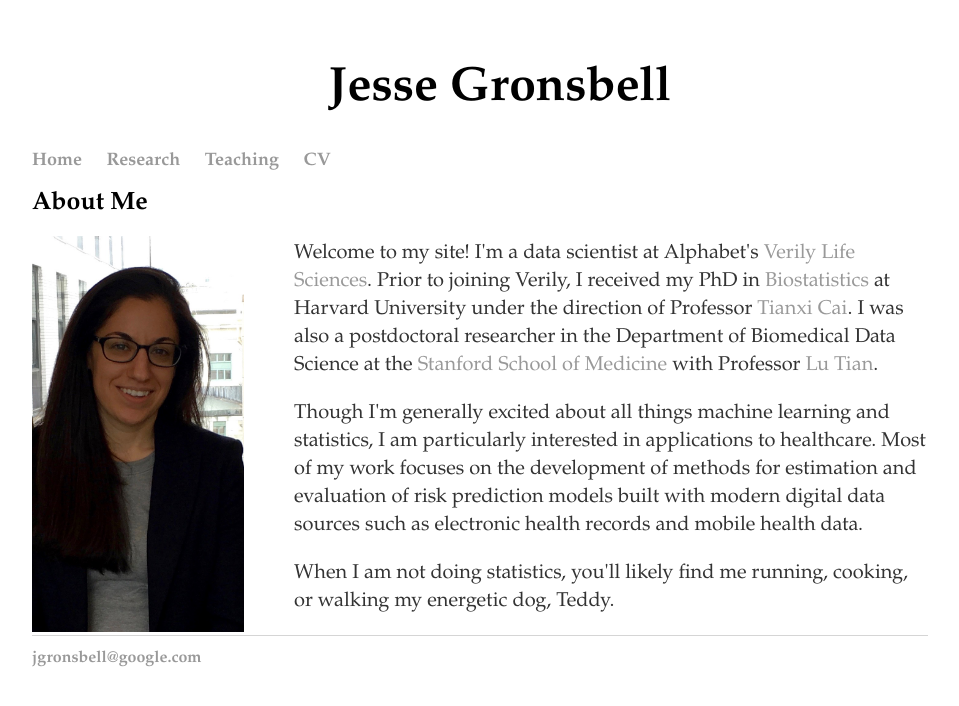
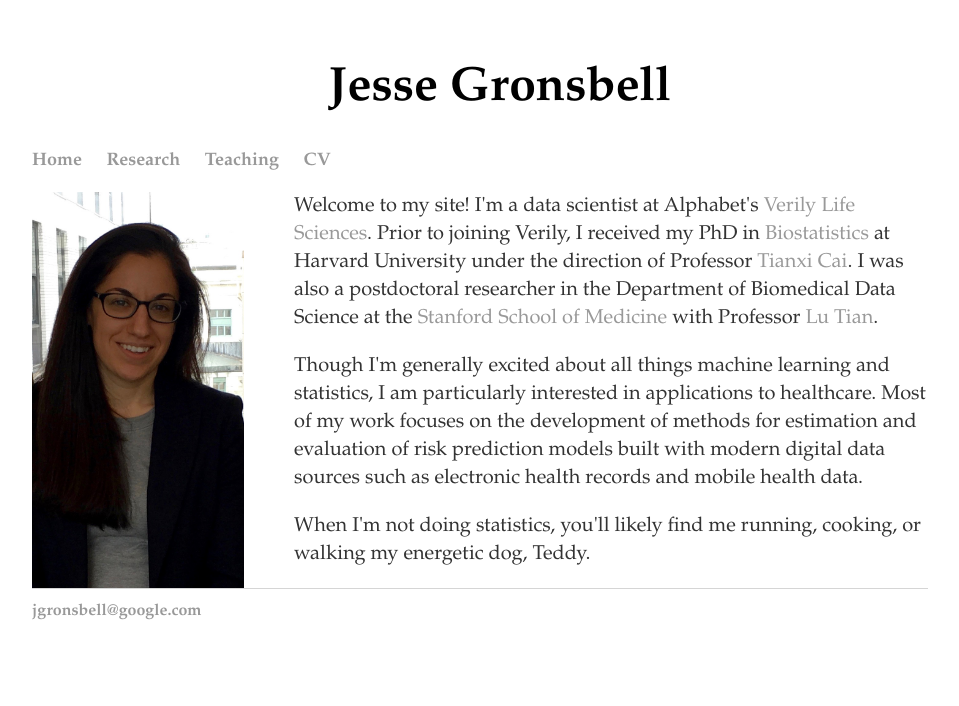
Before and after one commit to jgrons/old_website, a Jekyll site: the page built from index.html, in a window 1280 px wide. Shown: the top 706 px of the page, without its empty margins (160-1119 px from the left). Built offline with Jekyll 4.4.1, drawn with Linux system fonts in a browser that asks for light colours.

Commit message:
Update index.html

```diff
--- a/index.html
+++ b/index.html
@@ -3,7 +3,6 @@ layout: default
 title: Jesse Gronsbell
 ---
 <div class="blurb">
-	<h1 style="font-size:25px; font-family: palatino"> About Me </h1>
 	<div class="span2">
         <a href="../pics/IMG_1115.jpeg">
             <img src="../pics/IMG_1115.jpeg" HEIGHT="396" WIDTH="212" align="left" style="margin:0px 50px 0px 0px"
@@ -25,7 +24,7 @@ title: Jesse Gronsbell
 		such as electronic health records and mobile health data.
 
 		<p style="font-size:20px; font-family: palatino">
-		When I am not doing statistics, you'll likely find me running, cooking, or walking my energetic dog, Teddy.
+		When I'm not doing statistics, you'll likely find me running, cooking, or walking my energetic dog, Teddy.
 		</p>
 
 
```
